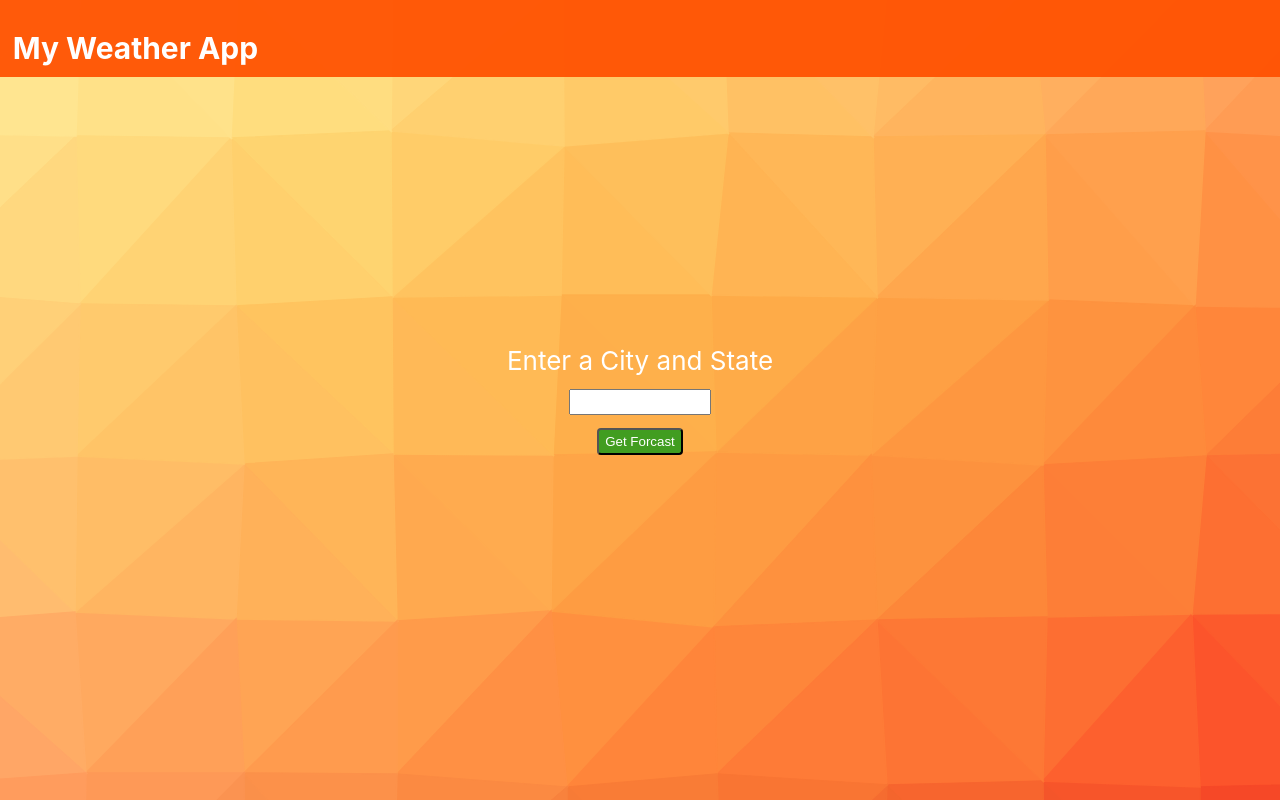
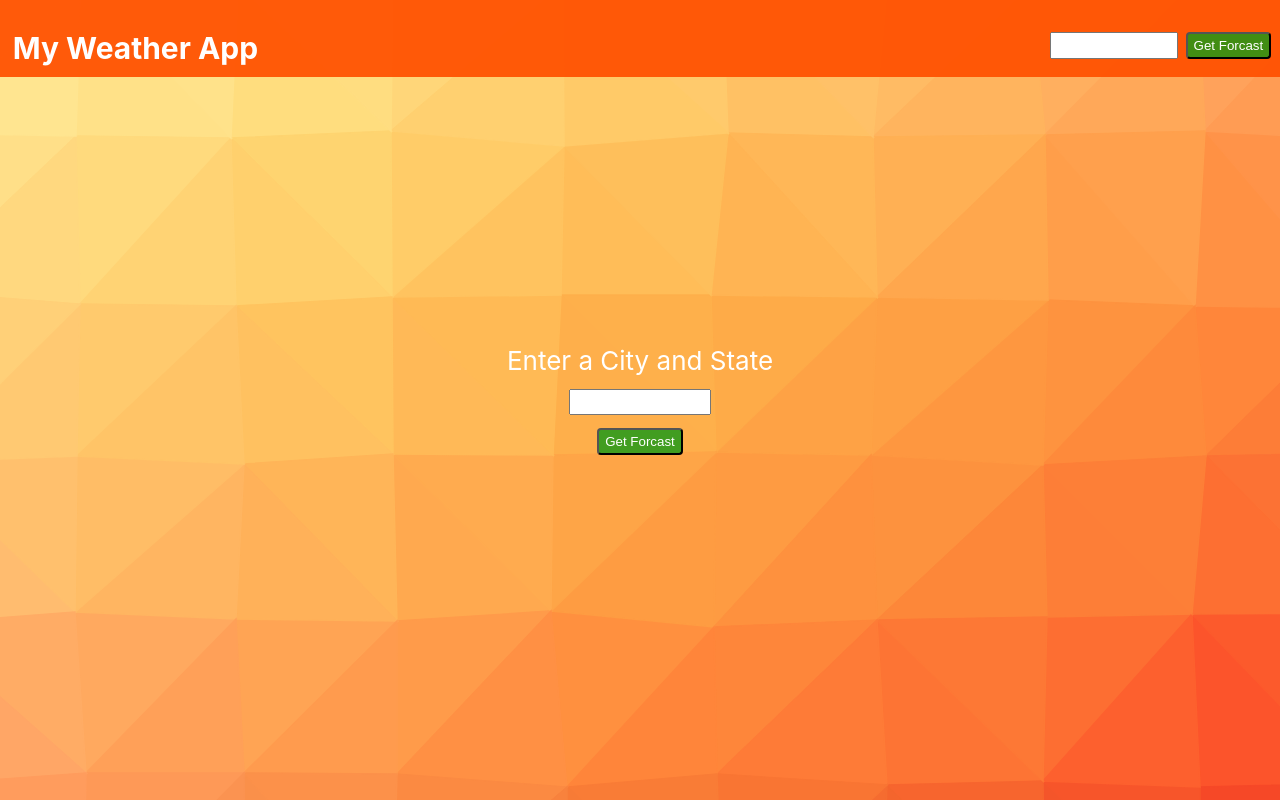
Before and after one commit to taliandre49/taliandre49.MyWeatherApp, a React (Create React App) app in the folder weather-app/: page / in a window 1280 px wide. Built offline with nearby package versions, Linux system fonts and the light colour scheme.

Commit message:
added button and input to header

```diff
--- a/weather-app/src/App.css
+++ b/weather-app/src/App.css
@@ -31,6 +31,34 @@ html {
   padding: 0;
 }
 
+header {
+  display: flex;
+  flex-direction: row;
+}
+
+.smaller {
+  max-width: 9em;
+  min-height: 1.6em;
+  margin: 0 auto;
+  margin-right: .6em;
+}
+
+.headerbut {
+  justify-content: flex-end;
+  margin: 0 auto;
+  position: relative;
+  padding-bottom: .7em;
+  margin-left: 3em;
+}
+
+.align-right {
+  display: flex;
+  justify-content: flex-end;
+  flex-direction: row;
+  align-items: end;
+
+}
+
 
 .background {
   background-image: url('/images/pattern.svg');
@@ -45,9 +73,12 @@ html {
   width: 100%;
 }
 
+
+
 h3 {
   padding-left: 1vw;
   padding-bottom: 1em;
+  width: 75%
 }
 
 .middle {
@@ -73,3 +104,15 @@ h3 {
     transform: rotate(360deg);
   }
 } */
+
+/* media queire to change size of get forcast based on size of screen */
+
+@media screen and (max-width: 600px) {
+  .headerbut {
+    justify-content: flex-end;
+    margin: 0 auto;
+    position: relative;
+    padding-bottom: .2em;
+  }
+
+}
--- a/weather-app/src/App.js
+++ b/weather-app/src/App.js
@@ -11,6 +11,11 @@ function App() {
           <h3>
             My Weather App
           </h3>
+          <div className='headerbut align-right'>
+            <label htmlFor='location-input'></label>
+            <input id='locationinput' className='smaller' />
+            <input value="Get Forcast" type="submit" id="requet-submit" className='button' />
+          </div>
         </header>
         <div className="background">
           <div className="middle">
```
Also changed, not shown: weather-app/src/Location.js (line endings or trailing spaces).
